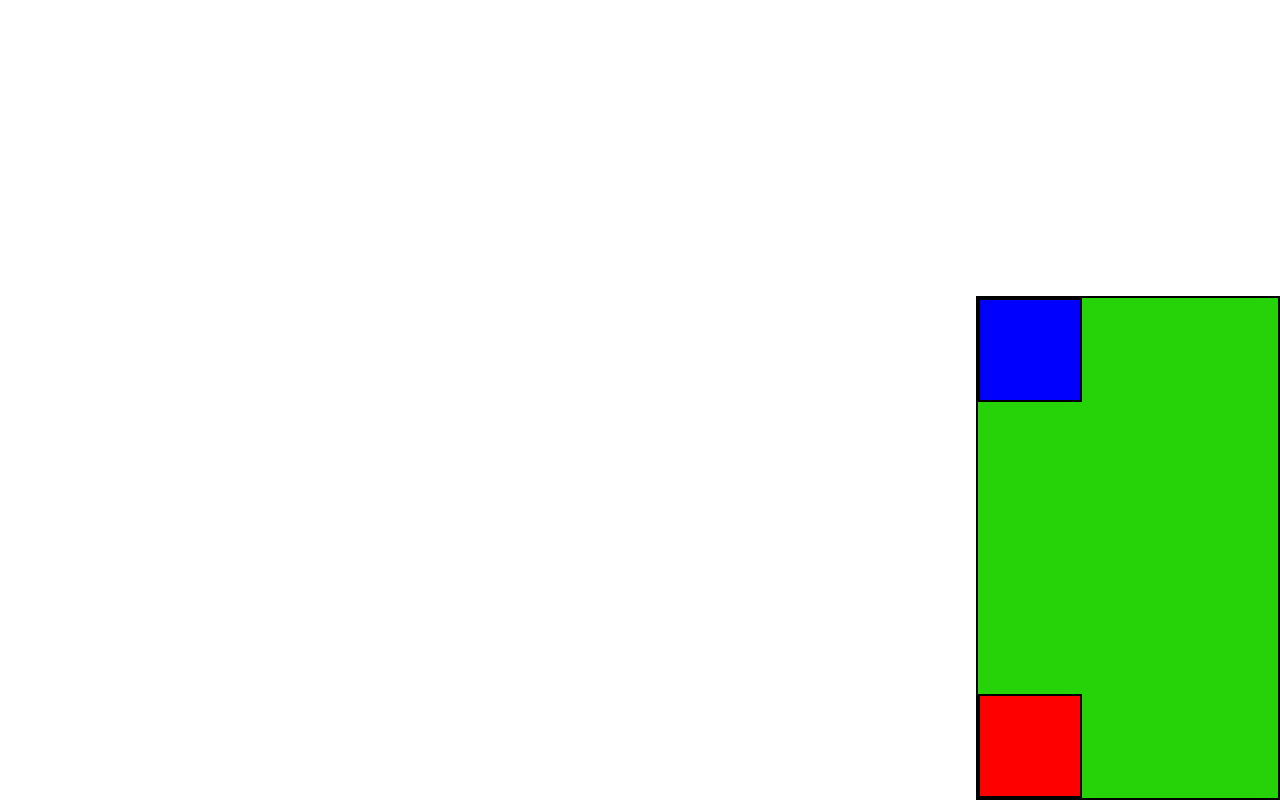
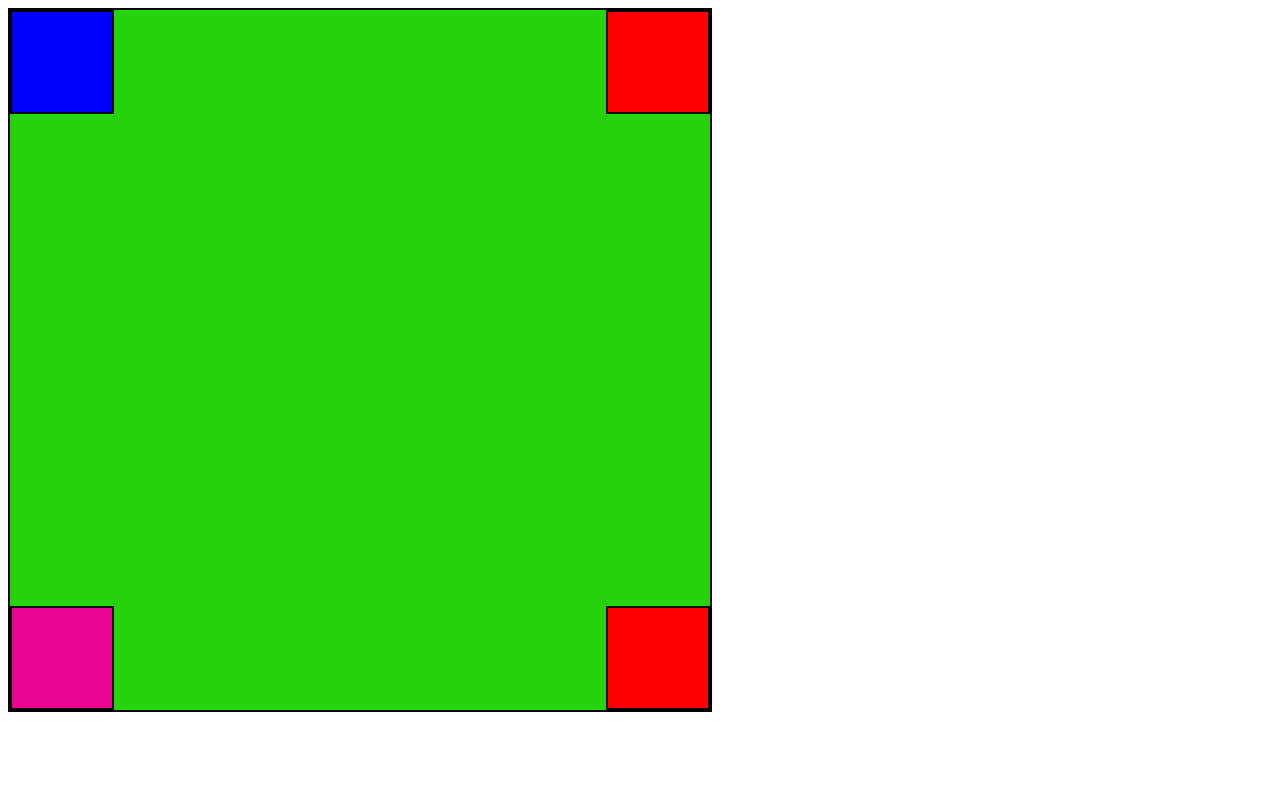
Before and after one commit to v100ko/boxes, a plain HTML site: page index.html in a window 1280 px wide. Drawn offline with Linux system fonts and the light colour scheme; files that its build step writes are made by us from their sources.

Commit message:
Add files via upload

```diff
--- a/index.html
+++ b/index.html
@@ -10,6 +10,8 @@
     <div class="box">
       <div class="box1"></div>
       <div class="box2"></div>
+      <div class="box3"></div>
+      <div class="box4"></div>
     </div>
   </body>
 </html>
--- a/style.css
+++ b/style.css
@@ -1,11 +1,9 @@
 .box {
   border: 2px solid black;
   background-color: rgb(38, 210, 8);
-  width: 300px;
-  height: 500px;
+  width: 700px;
+  height: 700px;
   position: absolute;
-  right: 0%;
-  bottom: 0%;
 }
 
 .box1 {
@@ -20,5 +18,23 @@
   width: 100px;
   height: 100px;
   position: absolute;
+  right: 0%;
+  top: 0%;
+}
+.box3 {
+  border: 2px solid black;
+  background-color: rgb(233, 5, 146);
+  width: 100px;
+  height: 100px;
+  position: absolute;
   bottom: 0%;
 }
+.box4 {
+  border: 2px solid black;
+  background-color: red;
+  width: 100px;
+  height: 100px;
+  position: absolute;
+  bottom: 0%;
+  right: 0%;
+}
```
